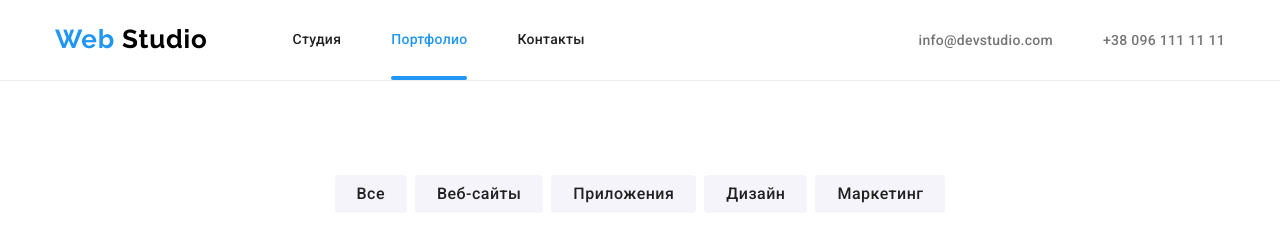
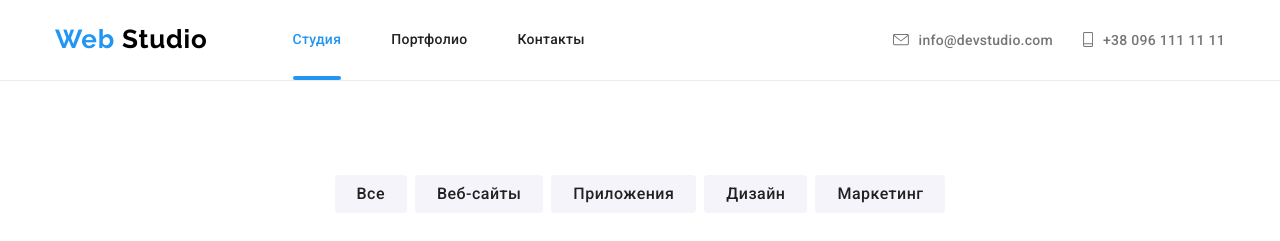
Before and after one commit to maksymkushnirov/goit-24-markup-hw-06, a plain HTML site: page portfolio.html in a window 1280 px wide. Shown: the top 241 px of the page. Drawn offline with nearby package versions, Linux system fonts and the light colour scheme.

Commit message:
header markup

```diff
--- a/portfolio.html
+++ b/portfolio.html
@@ -3,7 +3,7 @@
   <head>
     <meta charset="UTF-8" />
     <meta name="viewport" content="width=device-width, initial-scale=1.0" />
-    <title>Портфолио</title>
+    <title>Portfolio 1.6</title>
     <link
       href="https://fonts.googleapis.com/css2?family=Raleway:wght@700&family=Roboto:wght@400;500;700&display=swap"
       rel="stylesheet"
@@ -14,47 +14,93 @@
     />
     <link rel="stylesheet" href="./css/styles.css" />
   </head>
-
   <body>
-    <!-- Header -->
-
+    <!-- header-->
     <header class="page-header">
       <div class="container main-nav">
+        <!-- header-nav -->
         <nav class="main-nav">
-          <a href="./index.html" lang="en" class="logo"
-            >Web <span class="primary-color">Studio</span></a
+          <!-- header-logo -->
+          <a
+            href="./index.html"
+            rel="noreferrer noopener"
+            lang="en"
+            class="logo"
           >
+            Web
+            <span class="primary-color">Studio</span>
+          </a>
+          <!-- header-nav-menu -->
           <ul class="site-nav list">
+            <li class="item relative">
+              <a
+                href="./index.html"
+                rel="noreferrer noopener"
+                target="_blank"
+                class="link current"
+              >
+                Студия
+              </a>
+            </li>
             <li class="item">
-              <a href="./index.html" class="link">Студия</a>
+              <a
+                href="./portfolio.html"
+                rel="noreferrer noopener"
+                target="_blank"
+                class="link"
+              >
+                Портфолио
+              </a>
             </li>
-            <li class="item relative">
-              <a href="./portfolio.html" class="link current">Портфолио</a>
+            <li class="item">
+              <a href="" rel="noreferrer noopener" target="_blank" class="link">
+                Контакты
+              </a>
             </li>
-            <li class="item"><a href="" class="link">Контакты</a></li>
           </ul>
         </nav>
-
-        <!-- Auth-nav -->
-
+        <!-- header-contacts -->
         <ul class="auth-nav list">
           <li class="item">
-            <a class="link" href="mailto:info@devstudio.com" lang="en"
-              ><span>
+            <a
+              class="link"
+              href="mailto:info@devstudio.com"
+              rel="noreferrer noopener"
+              target="_blank"
+              lang="en"
+            >
+              <span>
                 <svg class="link-icon" width="16" height="12">
                   <use
-                    href="./images/sprite.svg#header_email"
-                  ></use></svg></span
-              >info@devstudio.com</a
-            >
+                    href="./images/sprite.svg#email"
+                    lang="en"
+                    title="email"
+                    alt="email"
+                  ></use>
+                </svg>
+              </span>
+              info@devstudio.com
+            </a>
           </li>
           <li class="item">
-            <a class="link" href="tel:+380961111111"
-              ><span>
+            <a
+              class="link"
+              href="tel:+380961111111"
+              rel="noreferrer noopener"
+              target="_blank"
+            >
+              <span>
                 <svg class="link-icon" width="10" height="15">
-                  <use href="./images/sprite.svg#header_tel"></use></svg></span
-              >+38 096 111 11 11</a
-            >
+                  <use
+                    href="./images/sprite.svg#telephone"
+                    lang="en"
+                    title="telephone"
+                    alt="telephone"
+                  ></use>
+                </svg>
+              </span>
+              +38 096 111 11 11
+            </a>
           </li>
         </ul>
       </div>
@@ -132,7 +178,8 @@
                 </div>
                 <div class="product-meta">
                   <h3 class="title">
-                    Постер <span lang="en">New Orlean vs Golden Star</span>
+                    Постер
+                    <span lang="en">New Orlean vs Golden Star</span>
                   </h3>
                   <p class="text">Дизайн</p>
                 </div>
@@ -159,7 +206,10 @@
                   </div>
                 </div>
                 <div class="product-meta">
-                  <h3 class="title">Ресторан <span lang="en">Seafood</span></h3>
+                  <h3 class="title">
+                    Ресторан
+                    <span lang="en">Seafood</span>
+                  </h3>
                   <p class="text">Приложение</p>
                 </div>
               </a>
@@ -185,7 +235,10 @@
                   </div>
                 </div>
                 <div class="product-meta">
-                  <h3 class="title">Проект <span lang="en">Prime</span></h3>
+                  <h3 class="title">
+                    Проект
+                    <span lang="en">Prime</span>
+                  </h3>
                   <p class="text">Маркетинг</p>
                 </div>
               </a>
@@ -211,7 +264,10 @@
                   </div>
                 </div>
                 <div class="product-meta">
-                  <h3 class="title">Проект <span lang="en">Boxes</span></h3>
+                  <h3 class="title">
+                    Проект
+                    <span lang="en">Boxes</span>
+                  </h3>
                   <p class="text">Приложение</p>
                 </div>
               </a>
@@ -264,7 +320,8 @@
                 </div>
                 <div class="product-meta">
                   <h3 class="title">
-                    Издание <span lang="en">Limited Edition</span>
+                    Издание
+                    <span lang="en">Limited Edition</span>
                   </h3>
                   <p class="text">Дизайн</p>
                 </div>
@@ -291,7 +348,10 @@
                   </div>
                 </div>
                 <div class="product-meta">
-                  <h3 class="title">Проект <span lang="en">LAB</span></h3>
+                  <h3 class="title">
+                    Проект
+                    <span lang="en">LAB</span>
+                  </h3>
                   <p class="text">Маркетинг</p>
                 </div>
               </a>
@@ -317,9 +377,7 @@
                   </div>
                 </div>
                 <div class="product-meta">
-                  <h3 class="title">
-                    Growing Business
-                  </h3>
+                  <h3 class="title">Growing Business</h3>
                   <p class="text">Приложение</p>
                 </div>
               </a>
@@ -334,16 +392,17 @@
     <footer class="page-footer">
       <div class="container">
         <div class="contacts">
-          <a href="./index.html" lang="en" class="logo"
-            >Web <span class="secondary-color">Studio</span></a
-          >
+          <a href="./index.html" lang="en" class="logo">
+            Web
+            <span class="secondary-color">Studio</span>
+          </a>
           <address>
             <ul class="footer-list list">
               <li class="item">
                 <a class="link" href="https://goo.gl/maps/2AdMaQLh5SNtWvxw7">
                   <span class="google-map">
-                    г. Киев, пр-т Леси Украинки, 26</span
-                  >
+                    г. Киев, пр-т Леси Украинки, 26
+                  </span>
                 </a>
               </li>
               <li class="item">
@@ -414,7 +473,7 @@
 
     <script>
       const { height: pageHeaderHeight } = document
-        .querySelector(".page-header")
+        .querySelector('.page-header')
         .getBoundingClientRect();
       document.body.style.paddingTop = `${pageHeaderHeight}px`;
     </script>
```
Also changed, not shown: index.html (+118 -68 lines).
